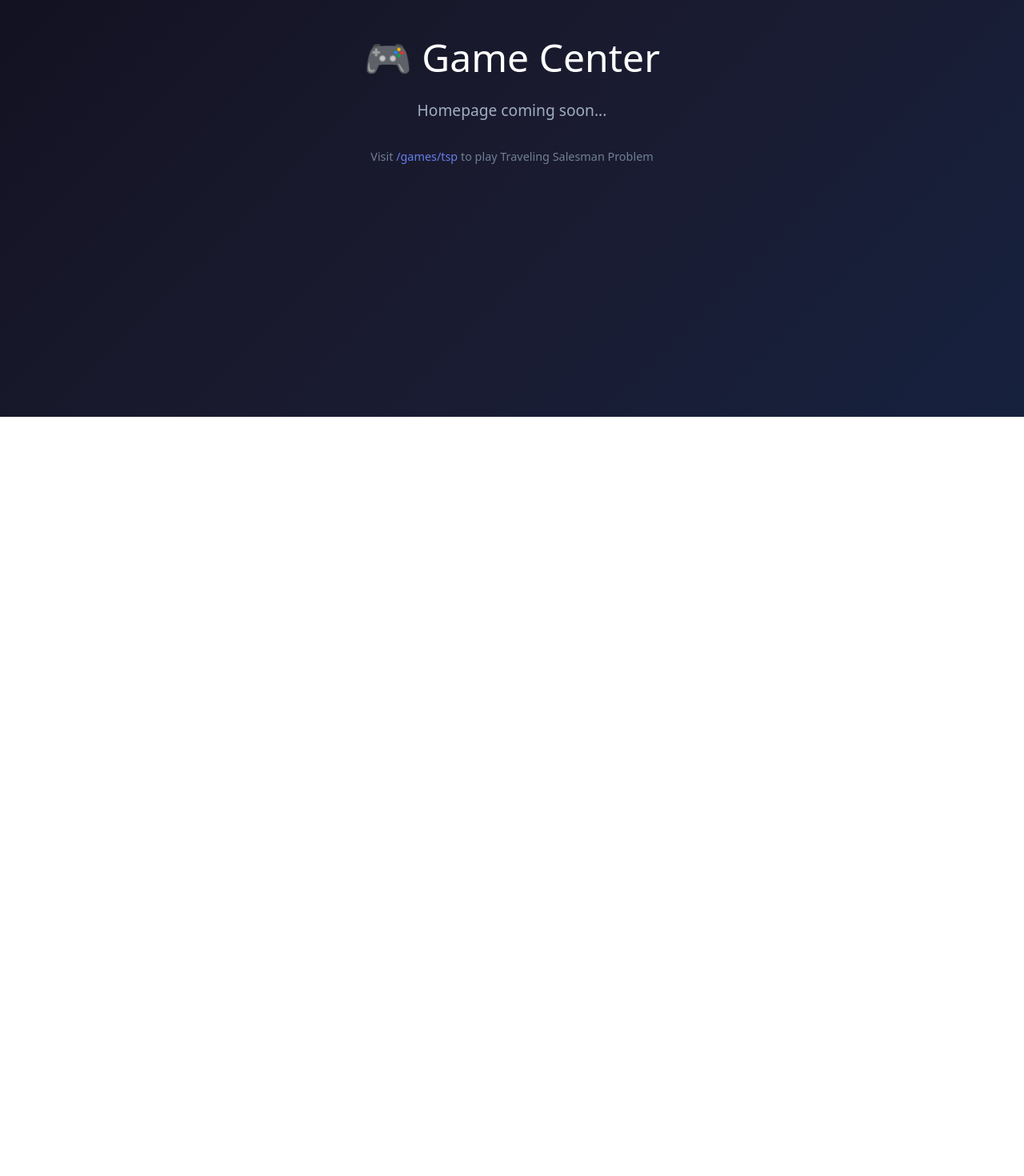
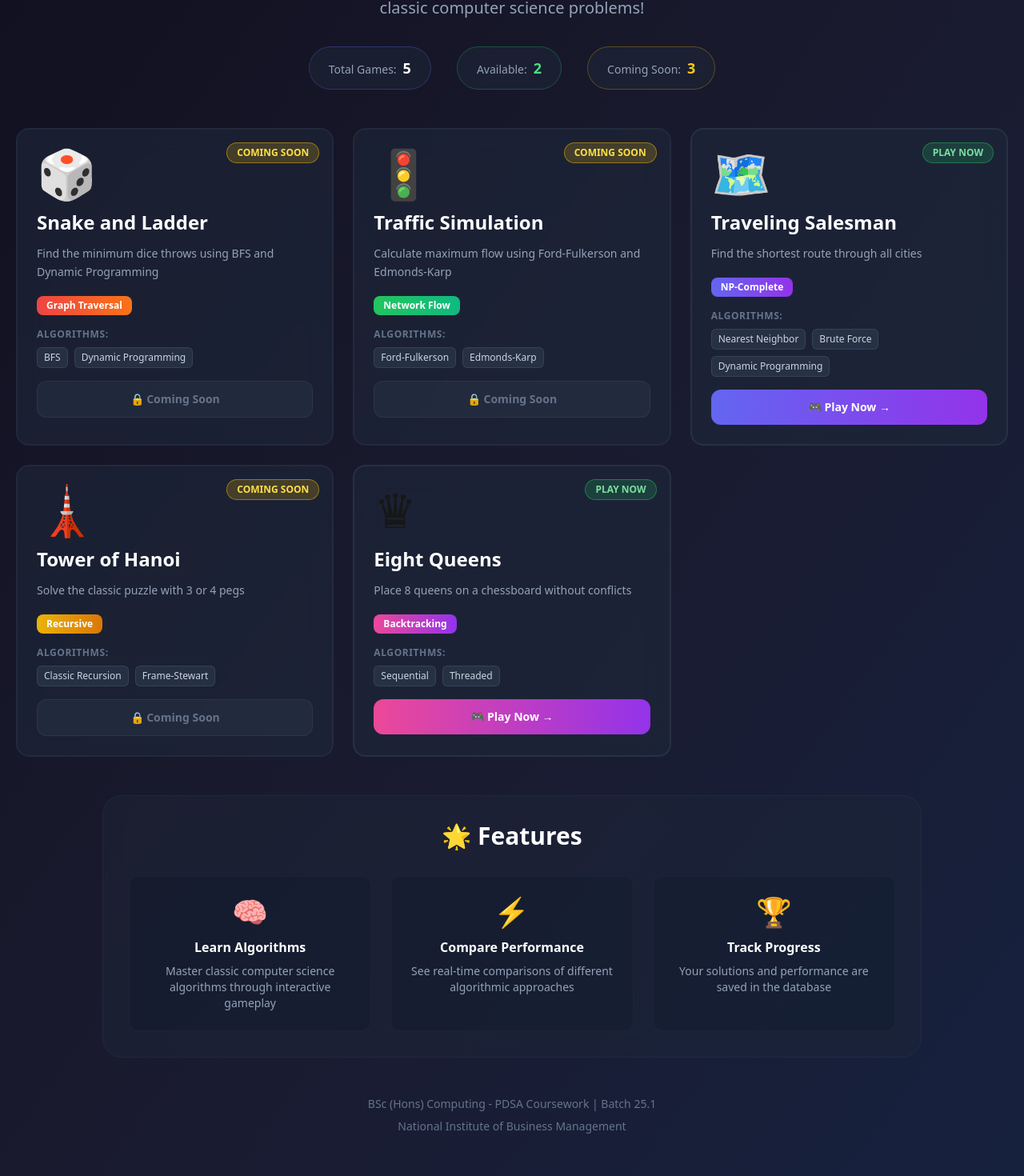
Before and after one commit to gimnakatugampala/game_center, a Next.js app: page / in a window 1280 px wide. Shown: the part 279-1749 px from the top of the page at 80% size. Before the commit the page ends 800 px from the top, so only its background shows below. Built offline with nearby package versions, Linux system fonts and the light colour scheme.

Commit message:
dashboard_ui

```diff
--- a/src/app/page.js
+++ b/src/app/page.js
@@ -1,25 +1,259 @@
-export default function Home() {
+'use client';
+import React, { useState } from 'react';
+
+const GameCenterDashboard = () => {
+  const [hoveredGame, setHoveredGame] = useState(null);
+
+  const games = [
+    {
+      id: 'snake-ladder',
+      title: 'Snake and Ladder',
+      icon: '🎲',
+      description: 'Find the minimum dice throws using BFS and Dynamic Programming',
+      color: 'from-red-500 to-orange-500',
+      complexity: 'Graph Traversal',
+      algorithms: ['BFS', 'Dynamic Programming'],
+      route: '/games/snake-ladder',
+      implemented: false
+    },
+    {
+      id: 'traffic',
+      title: 'Traffic Simulation',
+      icon: '🚦',
+      description: 'Calculate maximum flow using Ford-Fulkerson and Edmonds-Karp',
+      color: 'from-green-500 to-emerald-500',
+      complexity: 'Network Flow',
+      algorithms: ['Ford-Fulkerson', 'Edmonds-Karp'],
+      route: '/games/traffic',
+      implemented: false
+    },
+    {
+      id: 'tsp',
+      title: 'Traveling Salesman',
+      icon: '🗺️',
+      description: 'Find the shortest route through all cities',
+      color: 'from-indigo-500 to-purple-600',
+      complexity: 'NP-Complete',
+      algorithms: ['Nearest Neighbor', 'Brute Force', 'Dynamic Programming'],
+      route: '/games/tsp',
+      implemented: true
+    },
+    {
+      id: 'hanoi',
+      title: 'Tower of Hanoi',
+      icon: '🗼',
+      description: 'Solve the classic puzzle with 3 or 4 pegs',
+      color: 'from-yellow-500 to-amber-600',
+      complexity: 'Recursive',
+      algorithms: ['Classic Recursion', 'Frame-Stewart'],
+      route: '/games/hanoi',
+      implemented: false
+    },
+    {
+      id: 'queens',
+      title: 'Eight Queens',
+      icon: '♛',
+      description: 'Place 8 queens on a chessboard without conflicts',
+      color: 'from-pink-500 to-purple-600',
+      complexity: 'Backtracking',
+      algorithms: ['Sequential', 'Threaded'],
+      route: '/games/queens',
+      implemented: true
+    }
+  ];
+
+  const handleGameClick = (game) => {
+    if (game.implemented) {
+      window.location.href = game.route;
+    }
+  };
+
   return (
-    <div style={{
-      minHeight: '100vh',
-      display: 'flex',
-      alignItems: 'center',
-      justifyContent: 'center',
-      background: 'linear-gradient(135deg, #0f0f1e 0%, #1a1a2e 50%, #16213e 100%)',
-      color: '#fff',
-      fontFamily: 'system-ui, sans-serif'
-    }}>
-      <div style={{ textAlign: 'center' }}>
-        <h1 style={{ fontSize: '3rem', marginBottom: '1rem' }}>
-          🎮 Game Center
+    <div className="min-h-screen bg-gradient-to-br from-[#0f0f1e] via-[#1a1a2e] to-[#16213e] p-5 font-sans">
+
+      {/* Header */}
+      <header className="text-center mb-12 pt-8">
+        <div className="inline-block mb-6">
+          <div className="text-7xl mb-4 animate-bounce">🎮</div>
+        </div>
+        <h1 className="text-6xl font-extrabold bg-gradient-to-r from-indigo-400 via-purple-500 to-pink-500 bg-clip-text text-transparent mb-4">
+          Algorithm Game Center
         </h1>
-        <p style={{ fontSize: '1.2rem', color: '#a0aec0' }}>
-          Homepage coming soon...
+        <p className="text-xl text-slate-400 max-w-2xl mx-auto leading-relaxed">
+          Learn algorithms through interactive games. Challenge yourself with classic computer science problems!
         </p>
-        <p style={{ marginTop: '2rem', fontSize: '0.9rem', color: '#718096' }}>
-          Visit <a href="/games/tsp" style={{ color: '#667eea', textDecoration: 'none' }}>/games/tsp</a> to play Traveling Salesman Problem
-        </p>
+
+        {/* Stats Bar */}
+        <div className="flex justify-center gap-8 mt-8 flex-wrap">
+          <div className="bg-slate-800/50 backdrop-blur-md px-6 py-3 rounded-full border border-indigo-500/30">
+            <span className="text-slate-400 text-sm">Total Games:</span>
+            <span className="text-white font-bold text-lg ml-2">5</span>
+          </div>
+          <div className="bg-slate-800/50 backdrop-blur-md px-6 py-3 rounded-full border border-green-500/30">
+            <span className="text-slate-400 text-sm">Available:</span>
+            <span className="text-green-400 font-bold text-lg ml-2">2</span>
+          </div>
+          <div className="bg-slate-800/50 backdrop-blur-md px-6 py-3 rounded-full border border-yellow-500/30">
+            <span className="text-slate-400 text-sm">Coming Soon:</span>
+            <span className="text-yellow-400 font-bold text-lg ml-2">3</span>
+          </div>
+        </div>
+      </header>
+
+      {/* Games Grid */}
+      <div className="max-w-7xl mx-auto grid grid-cols-1 md:grid-cols-2 lg:grid-cols-3 gap-6 mb-12">
+        {games.map((game, index) => (
+          <div
+            key={game.id}
+            onClick={() => handleGameClick(game)}
+            onMouseEnter={() => setHoveredGame(game.id)}
+            onMouseLeave={() => setHoveredGame(null)}
+            className={`
+              relative bg-slate-800/60 backdrop-blur-lg rounded-2xl p-6
+              border-2 transition-all duration-300
+              ${game.implemented
+                ? 'border-slate-700/50 hover:border-indigo-500/50 cursor-pointer hover:-translate-y-2 hover:shadow-2xl hover:shadow-indigo-500/20'
+                : 'border-slate-700/30 opacity-75 cursor-not-allowed'
+              }
+            `}
+            style={{
+              animationDelay: `${index * 0.1}s`,
+              animation: 'fadeInUp 0.6s ease-out forwards'
+            }}
+          >
+            {/* Status Badge */}
+            {!game.implemented && (
+              <div className="absolute top-4 right-4 bg-yellow-500/20 border border-yellow-500/50 text-yellow-300 text-xs font-bold px-3 py-1 rounded-full">
+                COMING SOON
+              </div>
+            )}
+
+            {game.implemented && (
+              <div className="absolute top-4 right-4 bg-green-500/20 border border-green-500/50 text-green-300 text-xs font-bold px-3 py-1 rounded-full animate-pulse">
+                PLAY NOW
+              </div>
+            )}
+
+            {/* Game Icon */}
+            <div className={`
+              text-6xl mb-4 transition-transform duration-300
+              ${hoveredGame === game.id && game.implemented ? 'scale-110 rotate-12' : ''}
+            `}>
+              {game.icon}
+            </div>
+
+            {/* Game Title */}
+            <h2 className="text-2xl font-bold text-white mb-3">
+              {game.title}
+            </h2>
+
+            {/* Game Description */}
+            <p className="text-slate-400 text-sm mb-4 leading-relaxed">
+              {game.description}
+            </p>
+
+            {/* Complexity Badge */}
+            <div className="mb-4">
+              <span className={`
+                inline-block px-3 py-1 rounded-lg text-xs font-bold
+                bg-gradient-to-r ${game.color} text-white
+              `}>
+                {game.complexity}
+              </span>
+            </div>
+
+            {/* Algorithms */}
+            <div className="mb-4">
+              <div className="text-xs text-slate-500 mb-2 font-semibold uppercase tracking-wider">
+                Algorithms:
+              </div>
+              <div className="flex flex-wrap gap-2">
+                {game.algorithms.map((algo, i) => (
+                  <span
+                    key={i}
+                    className="px-2 py-1 bg-slate-700/50 text-slate-300 text-xs rounded-md border border-slate-600/50"
+                  >
+                    {algo}
+                  </span>
+                ))}
+              </div>
+            </div>
+
+            {/* Play Button */}
+            {game.implemented ? (
+              <button className={`
+                w-full py-3 rounded-xl font-bold text-white text-sm
+                bg-gradient-to-r ${game.color}
+                transition-all duration-300
+                hover:shadow-lg hover:shadow-indigo-500/50
+                active:scale-95
+              `}>
+                🎮 Play Now →
+              </button>
+            ) : (
+              <button className="w-full py-3 rounded-xl font-bold text-slate-500 text-sm bg-slate-700/30 cursor-not-allowed border border-slate-600/30">
+                🔒 Coming Soon
+              </button>
+            )}
+
+            {/* Hover Effect Overlay */}
+            {game.implemented && hoveredGame === game.id && (
+              <div className="absolute inset-0 bg-gradient-to-br from-indigo-500/10 to-purple-500/10 rounded-2xl pointer-events-none" />
+            )}
+          </div>
+        ))}
       </div>
+
+      {/* Features Section */}
+      <div className="max-w-5xl mx-auto bg-slate-800/40 backdrop-blur-md rounded-3xl p-8 mb-12 border border-slate-700/30">
+        <h3 className="text-3xl font-bold text-white text-center mb-8">
+          🌟 Features
+        </h3>
+        <div className="grid grid-cols-1 md:grid-cols-3 gap-6">
+          <div className="text-center p-6 bg-slate-900/30 rounded-xl border border-slate-700/20">
+            <div className="text-4xl mb-3">🧠</div>
+            <h4 className="text-white font-bold mb-2">Learn Algorithms</h4>
+            <p className="text-slate-400 text-sm">
+              Master classic computer science algorithms through interactive gameplay
+            </p>
+          </div>
+          <div className="text-center p-6 bg-slate-900/30 rounded-xl border border-slate-700/20">
+            <div className="text-4xl mb-3">⚡</div>
+            <h4 className="text-white font-bold mb-2">Compare Performance</h4>
+            <p className="text-slate-400 text-sm">
+              See real-time comparisons of different algorithmic approaches
+            </p>
+          </div>
+          <div className="text-center p-6 bg-slate-900/30 rounded-xl border border-slate-700/20">
+            <div className="text-4xl mb-3">🏆</div>
+            <h4 className="text-white font-bold mb-2">Track Progress</h4>
+            <p className="text-slate-400 text-sm">
+              Your solutions and performance are saved in the database
+            </p>
+          </div>
+        </div>
+      </div>
+
+      {/* Footer */}
+      <footer className="text-center text-slate-500 text-sm pb-8">
+        <p>BSc (Hons) Computing - PDSA Coursework | Batch 25.1</p>
+        <p className="mt-2">National Institute of Business Management</p>
+      </footer>
+
+      <style jsx>{`
+        @keyframes fadeInUp {
+          from {
+            opacity: 0;
+            transform: translateY(30px);
+          }
+          to {
+            opacity: 1;
+            transform: translateY(0);
+          }
+        }
+      `}</style>
     </div>
   );
-}
+};
+
+export default GameCenterDashboard;
```
